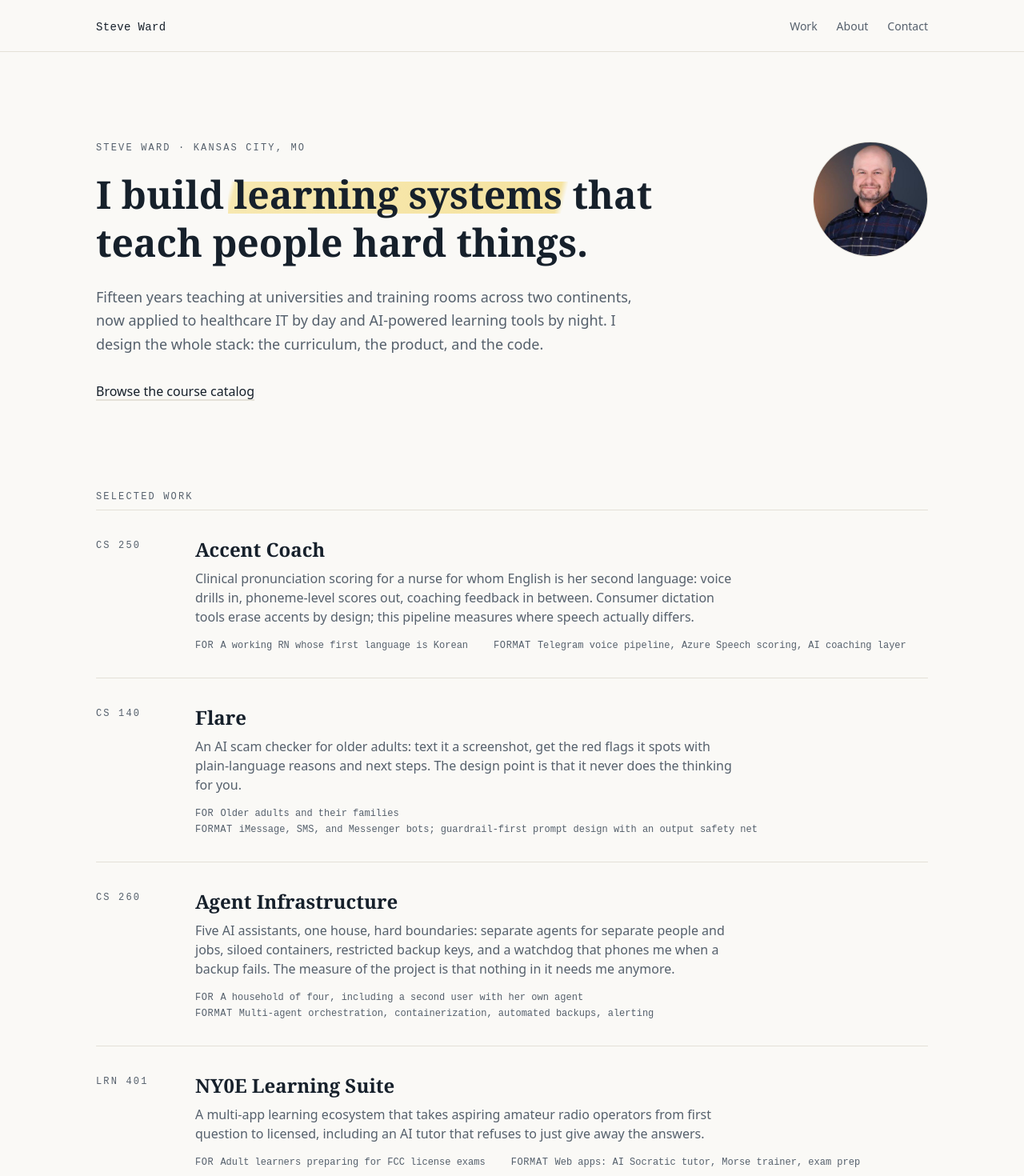
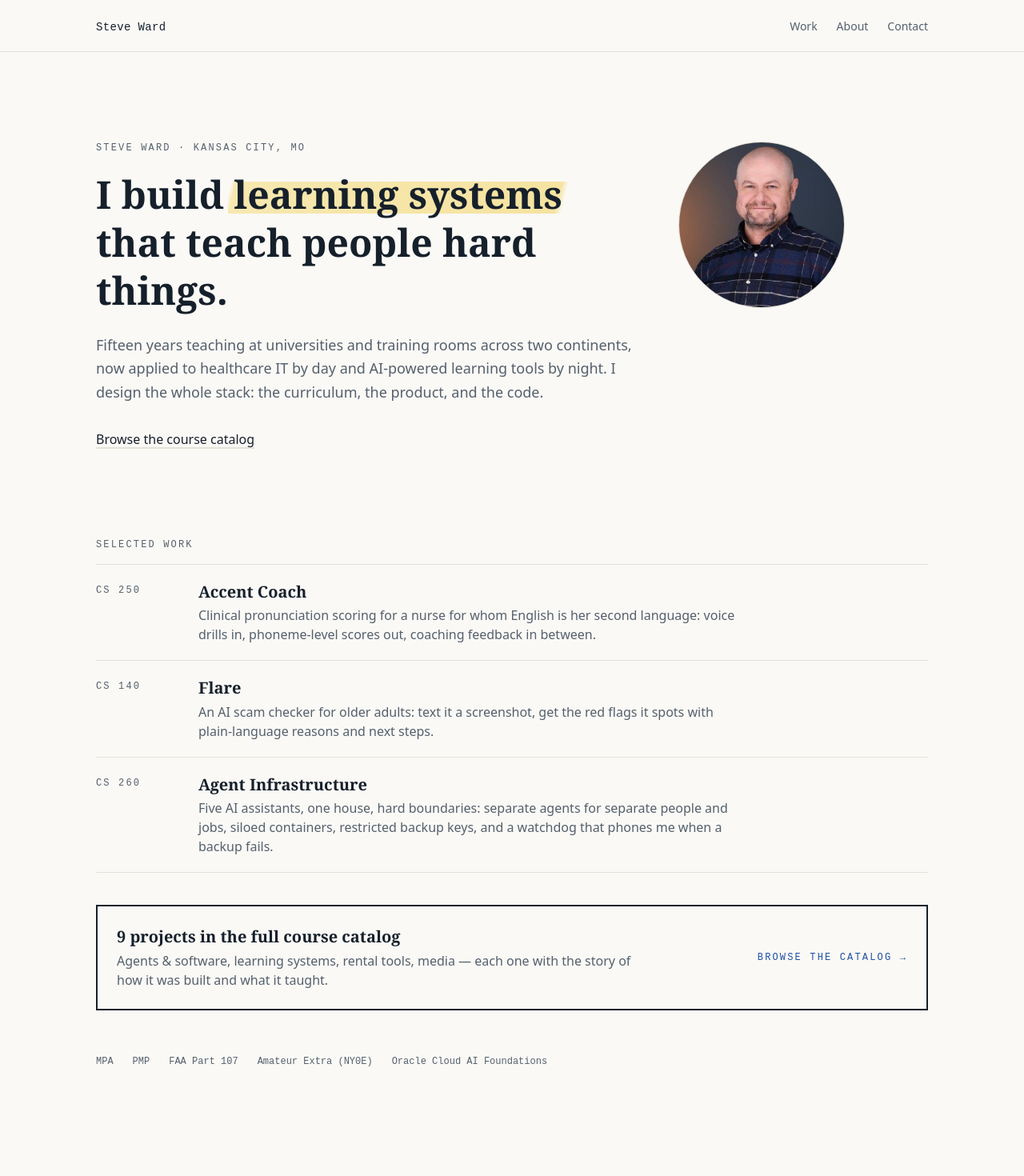
Before and after one commit to NY0E/stevendward, a Next.js app: page / in a window 1280 px wide. Shown: the top 1470 px of the page at 80% size. Built offline with nearby package versions, Linux system fonts and the light colour scheme; a web font is replaced by a local one.

Commit message:
Homepage: larger hero photo beside headline; Selected work teaser + catalog CTA

```diff
--- a/app/page.tsx
+++ b/app/page.tsx
@@ -1,5 +1,4 @@
 import Link from "next/link";
-import CatalogRow from "@/components/CatalogRow";
 import { projects } from "@/lib/projects";
 
 const credentials = [
@@ -10,14 +9,19 @@ const credentials = [
   "Oracle Cloud AI Foundations",
 ];
 
+function teaser(text: string): string {
+  const first = text.split(". ")[0];
+  return first.endsWith(".") ? first : `${first}.`;
+}
+
 export default function HomePage() {
-  const featured = projects.filter((p) => p.featured);
+  const picks = projects.filter((p) => p.caseStudy).slice(0, 3);
 
   return (
     <div className="mx-auto max-w-site px-6">
       {/* Hero */}
       <section className="py-20 sm:py-28">
-        <div className="grid gap-8 sm:grid-cols-[1fr_9rem] sm:gap-10">
+        <div className="grid gap-8 sm:grid-cols-[minmax(0,42rem)_auto] sm:gap-14">
           <div>
             <p className="eyebrow">Steve Ward · Kansas City, MO</p>
             <h1 className="mt-5 max-w-3xl font-display text-4xl font-semibold leading-tight sm:text-5xl sm:leading-tight">
@@ -35,9 +39,9 @@ export default function HomePage() {
           <img
             src="/steve.jpg"
             alt="Steve Ward"
-            width={144}
-            height={144}
-            className="order-first h-36 w-36 justify-self-start rounded-full border border-rule object-cover sm:order-none sm:justify-self-end"
+            width={208}
+            height={208}
+            className="order-first h-40 w-40 rounded-full border border-rule object-cover sm:order-none sm:h-52 sm:w-52"
             style={{ objectPosition: "center 25%" }}
           />
         </div>
@@ -48,16 +52,48 @@ export default function HomePage() {
         </div>
       </section>
 
-      {/* Featured work */}
+      {/* Selected work: a short teaser, not a rerun of the catalog */}
       <section aria-labelledby="selected-work">
         <h2 id="selected-work" className="eyebrow mb-2">
           Selected work
         </h2>
-        <div>
-          {featured.map((p) => (
-            <CatalogRow key={p.slug} project={p} />
+        <ul className="mt-4 border-y border-rule">
+          {picks.map((p) => (
+            <li key={p.slug} className="border-b border-rule last:border-b-0">
+              <Link
+                href={`/work/${p.slug}`}
+                className="group grid gap-1 py-5 sm:grid-cols-[7rem_1fr] sm:gap-4"
+              >
+                <span className="eyebrow pt-1">{p.code}</span>
+                <span>
+                  <span className="font-display text-xl font-semibold leading-snug transition-colors group-hover:text-ballpoint">
+                    {p.title}
+                  </span>
+                  <span className="mt-1 block max-w-prose text-graphite">
+                    {teaser(p.oneLiner)}
+                  </span>
+                </span>
+              </Link>
+            </li>
           ))}
-        </div>
+        </ul>
+        <Link
+          href="/work"
+          className="group mt-10 flex flex-wrap items-center justify-between gap-4 border-2 border-ink px-6 py-6 transition-colors hover:bg-hilite/40"
+        >
+          <span>
+            <span className="font-display text-xl font-semibold leading-snug">
+              {projects.length} projects in the full course catalog
+            </span>
+            <span className="mt-1 block max-w-prose text-graphite">
+              Agents &amp; software, learning systems, rental tools, media —
+              each one with the story of how it was built and what it taught.
+            </span>
+          </span>
+          <span className="font-mono text-xs uppercase tracking-[0.18em] text-ballpoint group-hover:underline">
+            Browse the catalog →
+          </span>
+        </Link>
       </section>
 
       {/* Proof strip */}
```
